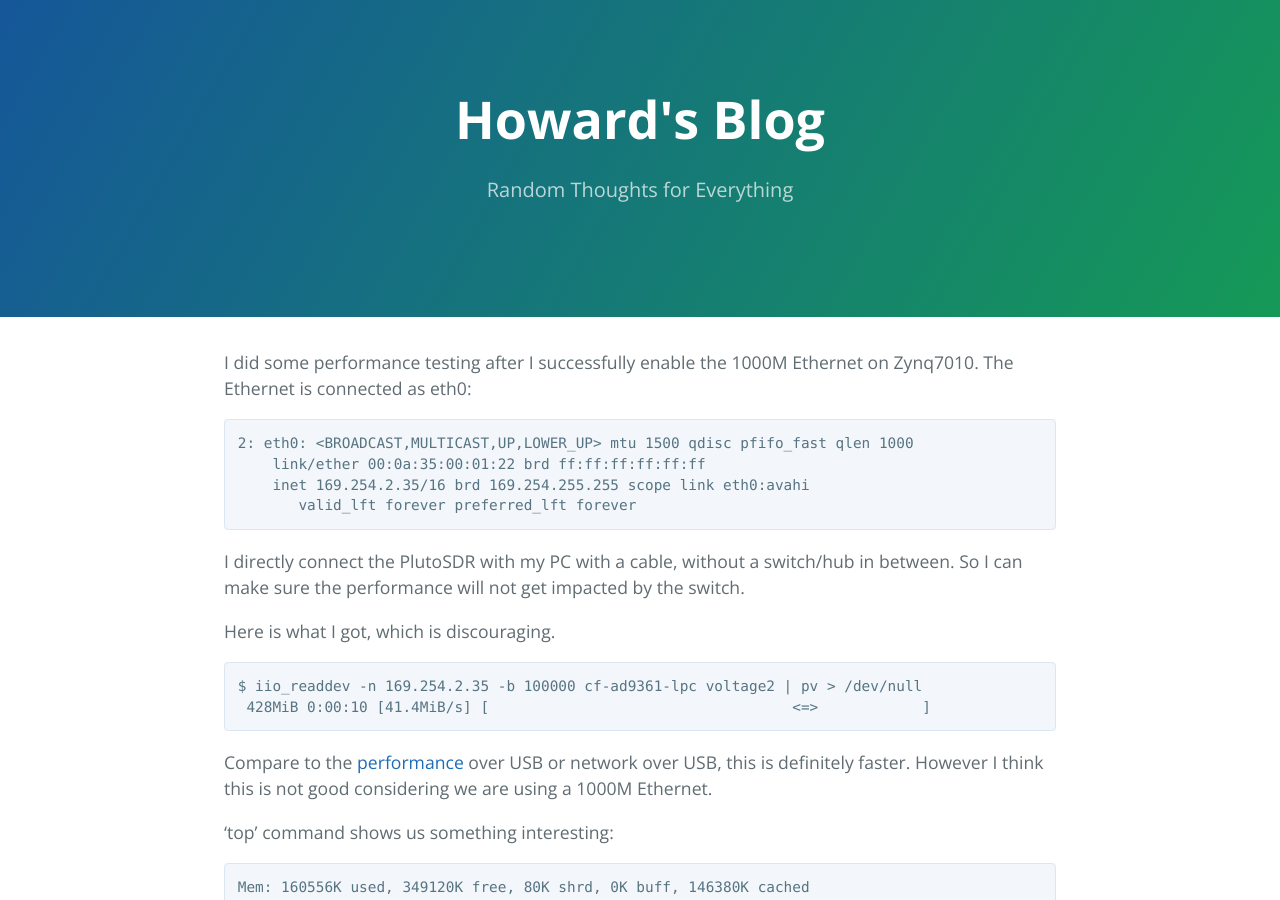
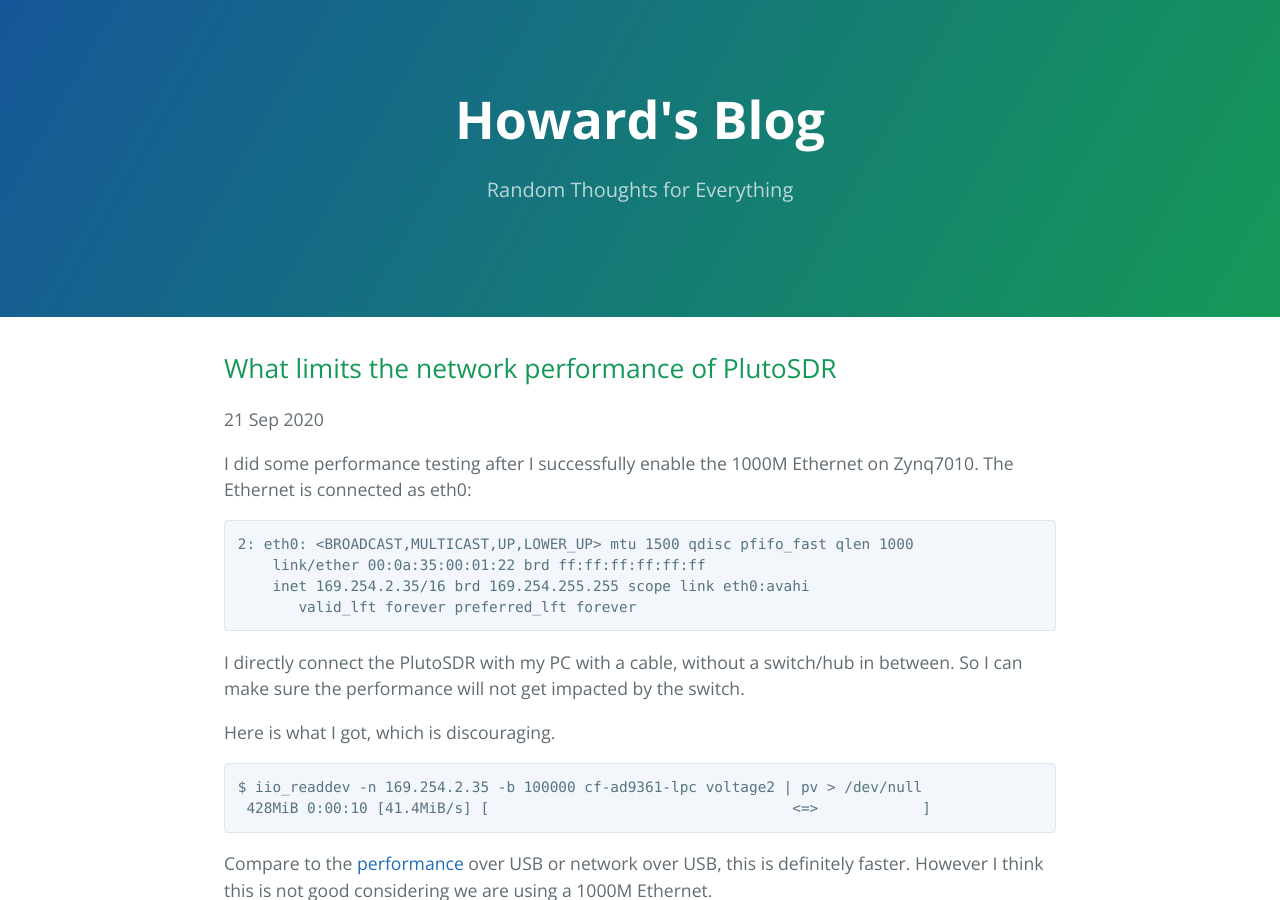
Before and after one commit to howard0su/howard0su.github.io, a Jekyll site: the page built from _posts/2020-09-21-performance-plutosdr.markdown, in a window 1280 px wide and 900 px high. Built offline with Jekyll 4.4.1, drawn with Linux system fonts in a browser that asks for light colours; comment, search, counter and statistics services are not loaded; some of the changed lines change nothing that is shown.

Commit message:
Samll tuning

```diff
--- a/_posts/2020-09-21-performance-plutosdr.markdown
+++ b/_posts/2020-09-21-performance-plutosdr.markdown
@@ -1,8 +1,10 @@
 ---
-layout: default
+layout: post
 title:  "What limits the network performance of PlutoSDR"
 date:   2020-09-21 20:14:00
-categories: PlutoSDR
+categories: [ PlutoSDR, SDR ]
+image: /asserts/images/image-20200921172711633.png
+featured: true
 ---
 
 I did some performance testing after I successfully enable the 1000M Ethernet on Zynq7010. The Ethernet is connected as eth0:
@@ -45,6 +47,6 @@
 
 So I decided to get more details on what time is spending inside the Linux Kernel. 'perf' is the command I am using to collect the information. Half of the time is spending in copy the data from userland to kernel when trying to send. And another 1/3 time is spending in a spinlock.
 
-![FlameGraph](/asserts/image-20200921172711633.png)
+![FlameGraph](/asserts/images/image-20200921172711633.png)
 
 Enough for today. I will do more investigation later this week.
```
Also changed, not shown: asserts/images/image-20200921172711633.png (renamed from asserts/image-20200921172711633.png).
